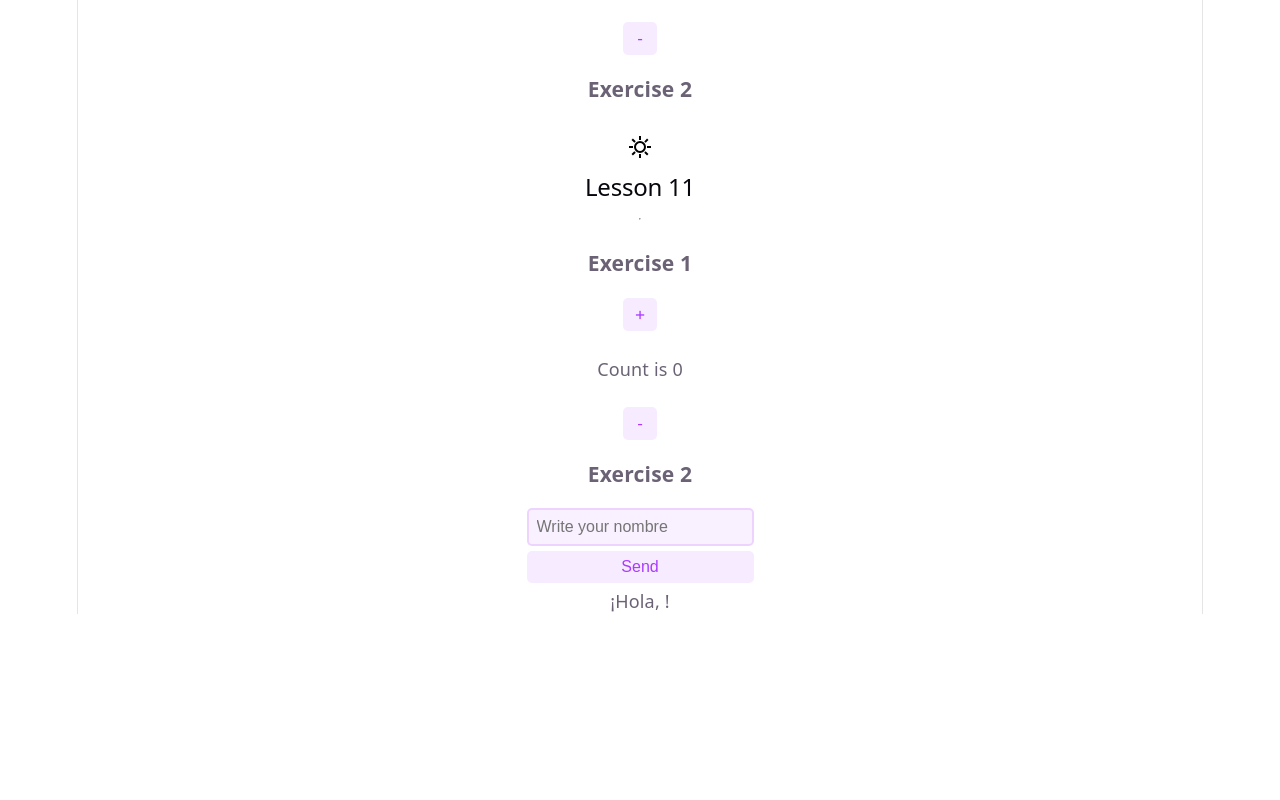
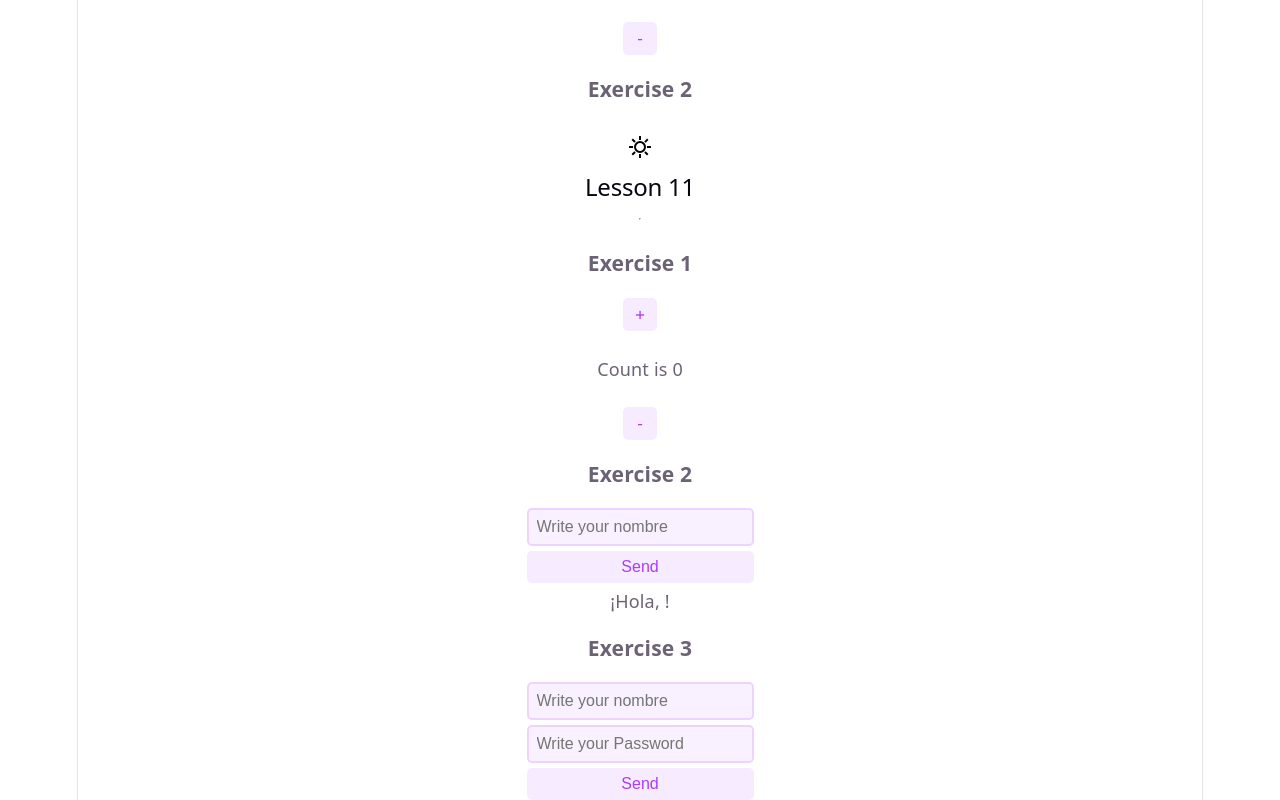
Before and after one commit to jeremiassosa/react-bootcamp-Sosa, a React (Vite) app in the folder react-bootcamp-Sosa/: page / in a window 1280 px wide. Shown: the part 2779-3579 px from the top of the page. Before the commit the page ends 3393 px from the top, so only its background shows below. Built offline with nearby package versions, Linux system fonts and the light colour scheme.

Commit message:
feat/ add complete exercise 3 lesson 11

```diff
--- a/react-bootcamp-Sosa/src/App.tsx
+++ b/react-bootcamp-Sosa/src/App.tsx
@@ -5,6 +5,7 @@ import { ThemeWithContext } from './lesson10/exercise2-ChangeTheme';
 import { ThemeProvider } from './lesson10/exercise2-ChangeThemeContext';
 import CounterWihtZustand from './lesson11/Exercise1-CounterWihtZustand';
 import ListFormWithZustand from './lesson11/Exercise2-FormWithZustand';
+import LoginWithZustand from './lesson11/Exercise3-LoginWihtZustand';
 import Counter from './lesson3/exercise1-counter';
 import ILike from './lesson3/exercise2-like';
 import TrafficLight from './lesson4/exercise1-TrafficLight'
@@ -87,6 +88,8 @@ function App() {
         <CounterWihtZustand/>
       <h3>Exercise 2</h3>
         <ListFormWithZustand/>
+      <h3>Exercise 3</h3>
+        <LoginWithZustand/>
     </>
     )
 }
--- /dev/null
+++ b/react-bootcamp-Sosa/src/lesson11/Exercise3-LoginWihtZustand.tsx
@@ -0,0 +1,49 @@
+import { useState } from 'react';
+import { useFormStore } from './Exercise3-LoginZustand.tsx';
+
+export default function LoginWithZustand() {
+  const [inputValueName, setInputValueName] = useState('');
+  const [inputValuePassword, setInputValuePassword] = useState('');
+
+  const nameStore = useFormStore((state) => state.name);
+  const passwordStore = useFormStore((state) => state.password);
+  const isLoginState = useFormStore((state) => state.isLoginValue);
+  const changeText = useFormStore((state) => state.changeText);
+  const logout = useFormStore((state) => state.logout);
+
+  const handleSubmit = (e: { preventDefault: () => void }) => {
+    e.preventDefault();
+    changeText(inputValueName, inputValuePassword);
+  };
+
+  return (
+    <div>
+        {isLoginState ? (
+          <>
+            <p>¡Hola, {nameStore}, tu contraseña es {passwordStore} !</p>
+            <button type="button" onClick={logout}>
+              Logout
+            </button>
+          </>
+        ) : (
+          <form onSubmit={handleSubmit}>
+            <input
+              type="text"
+              placeholder="Write your nombre"
+              value={inputValueName}
+              onChange={(e) => setInputValueName(e.target.value)}
+              style={{ padding: '8px' }}
+            />
+            <input
+              type="password"
+              placeholder="Write your Password"
+              value={inputValuePassword}
+              onChange={(e) => setInputValuePassword(e.target.value)}
+              style={{ padding: '8px' }}
+            />
+            <button type="submit">Send</button>
+      </form>
+        )}
+    </div>
+  );
+}
--- /dev/null
+++ b/react-bootcamp-Sosa/src/lesson11/Exercise3-LoginZustand.tsx
@@ -0,0 +1,35 @@
+import { create } from 'zustand'
+import { persist } from 'zustand/middleware'
+
+interface ContadorState {
+  name: string,
+  password: string,
+  isLoginValue: boolean,
+  logout: () => void
+  changeText: (newName: string, newPassword: string) => void
+}
+
+export const useFormStore = create<ContadorState>()(
+  persist(
+    (set) => ({
+      name: '',
+      password: '',
+      isLoginValue: false,
+      changeText: (newName: string, newPassword: string) =>
+        set(() => ({
+          name: newName.trim() === '' ? 'invalid' : newName,
+          password: newPassword.trim() === '' ? 'invalid' : newPassword,
+          isLoginValue: true,
+        })),
+      logout: () =>
+        set({
+          name: '',
+          password: '',
+          isLoginValue: false,
+        }),
+    }),
+    {
+      name: 'loginStore',
+    }
+  )
+)
```
